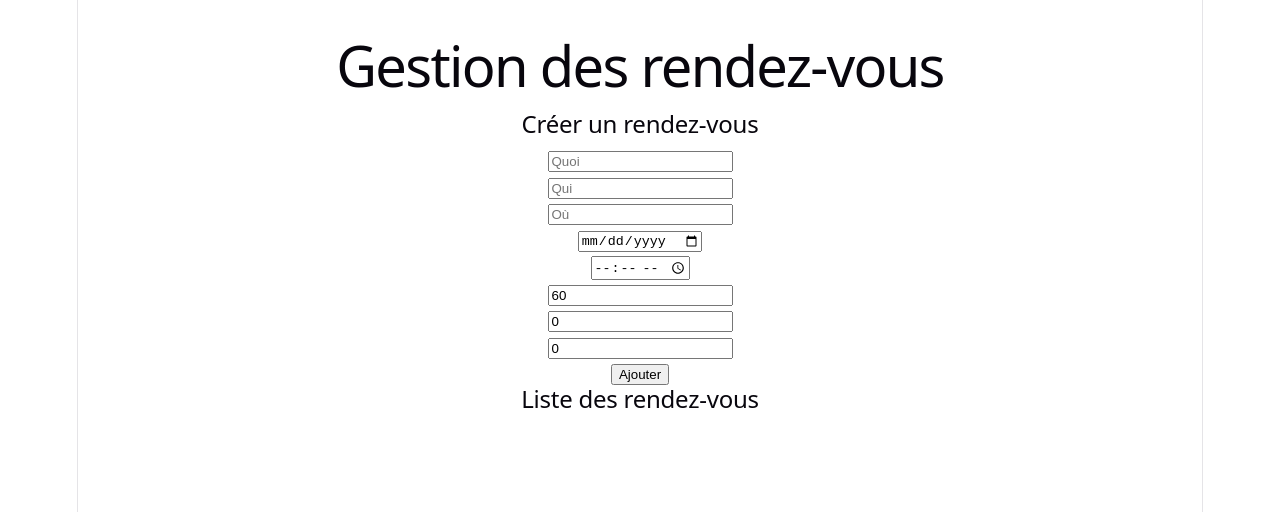
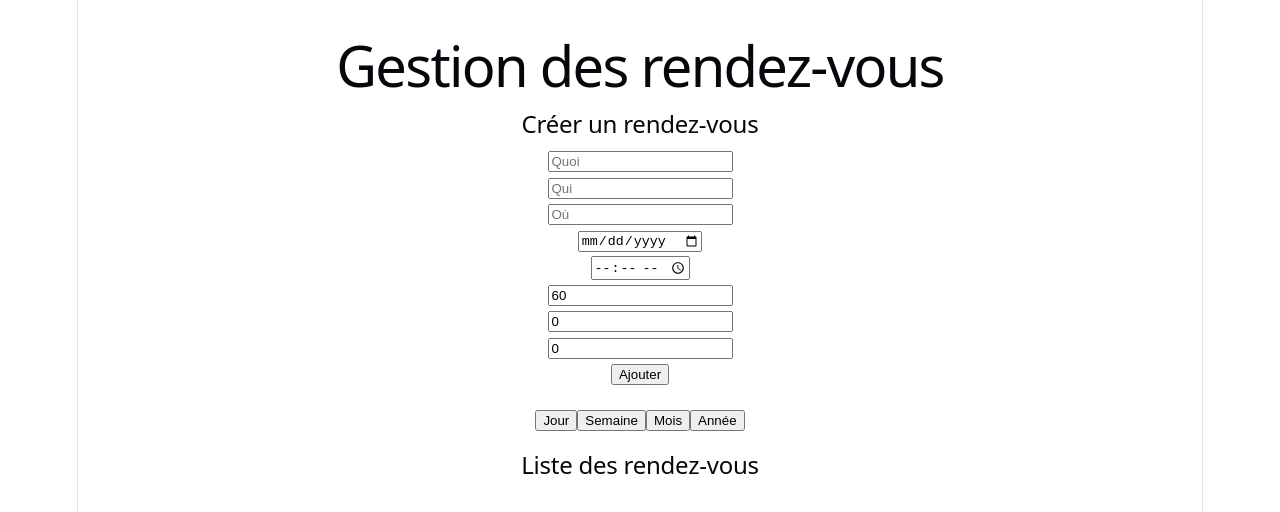
Before and after one commit to thierryb-dev/gestion-rdv, a React (Vite) app: page / in a window 1280 px wide. Shown: the top 512 px of the page. Built offline with nearby package versions, Linux system fonts and the light colour scheme.

Commit message:
ajout vues jour semaine mois annee

```diff
--- a/src/App.jsx
+++ b/src/App.jsx
@@ -5,9 +5,13 @@ function App() {
     const saved = localStorage.getItem("rdvs");
     return saved ? JSON.parse(saved) : [];
   });
+
+  const [viewMode, setViewMode] = useState("jour");
+
   useEffect(() => {
     localStorage.setItem("rdvs", JSON.stringify(rdvs));
   }, [rdvs]);
+
   const [form, setForm] = useState({
     what: "",
     who: "",
@@ -57,20 +61,65 @@ useEffect(() => {
 
       <h2>Créer un rendez-vous</h2>
 
-      <input name="what" placeholder="Quoi" value={form.what} onChange={handleChange} /><br/>
-      <input name="who" placeholder="Qui" value={form.who} onChange={handleChange} /><br/>
-      <input name="where" placeholder="Où" value={form.where} onChange={handleChange} /><br/>
-      <input type="date" name="whenDate" value={form.whenDate} onChange={handleChange} /><br/>
-      <input type="time" name="whenStart" value={form.whenStart} onChange={handleChange} /><br/>
-      <input type="number" name="duration" placeholder="Durée" value={form.duration} onChange={handleChange} /><br/>
-      <input type="number" name="travelBefore" placeholder="Temps avant" value={form.travelBefore} onChange={handleChange} /><br/>
-      <input type="number" name="travelAfter" placeholder="Temps après" value={form.travelAfter} onChange={handleChange} /><br/>
+      <input name="what" placeholder="Quoi" value={form.what} onChange={handleChange} />
+      <br />
+      <input name="who" placeholder="Qui" value={form.who} onChange={handleChange} />
+      <br />
+      <input name="where" placeholder="Où" value={form.where} onChange={handleChange} />
+      <br />
+      <input type="date" name="whenDate" value={form.whenDate} onChange={handleChange} />
+      <br />
+      <input type="time" name="whenStart" value={form.whenStart} onChange={handleChange} />
+      <br />
+      <input type="number" name="duration" placeholder="Durée" value={form.duration} onChange={handleChange} />
+      <br />
+      <input type="number" name="travelBefore" placeholder="Temps avant" value={form.travelBefore} onChange={handleChange} />
+      <br />
+      <input type="number" name="travelAfter" placeholder="Temps après" value={form.travelAfter} onChange={handleChange} />
+      <br />
 
       <button onClick={addRdv}>Ajouter</button>
 
+      <div style={{ margin: "20px 0" }}>
+        <button onClick={() => setViewMode("jour")}>Jour</button>
+        <button onClick={() => setViewMode("semaine")}>Semaine</button>
+        <button onClick={() => setViewMode("mois")}>Mois</button>
+        <button onClick={() => setViewMode("annee")}>Année</button>
+      </div>
+
       <h2>Liste des rendez-vous</h2>
 
-      {rdvs.map((r) => (
+      {rdvs
+        .filter((r) => {
+          const today = new Date();
+          const rdvDate = new Date(r.whenDate);
+
+          if (viewMode === "jour") {
+            return rdvDate.toDateString() === today.toDateString();
+          }
+
+          if (viewMode === "semaine") {
+            const start = new Date(today);
+            start.setDate(today.getDate() - today.getDay());
+            const end = new Date(start);
+            end.setDate(start.getDate() + 6);
+            return rdvDate >= start && rdvDate <= end;
+          }
+
+          if (viewMode === "mois") {
+            return (
+              rdvDate.getMonth() === today.getMonth() &&
+              rdvDate.getFullYear() === today.getFullYear()
+            );
+          }
+
+          if (viewMode === "annee") {
+            return rdvDate.getFullYear() === today.getFullYear();
+          }
+
+          return true;
+        })
+        .map((r) => (
           <div key={r.id} style={{ border: "1px solid black", margin: 10, padding: 10 }}>
             <strong>{generateTitle(r)}</strong>
             <p>Date: {r.whenDate}</p>
```
Lines whose indentation alone changed are shown as unchanged.
